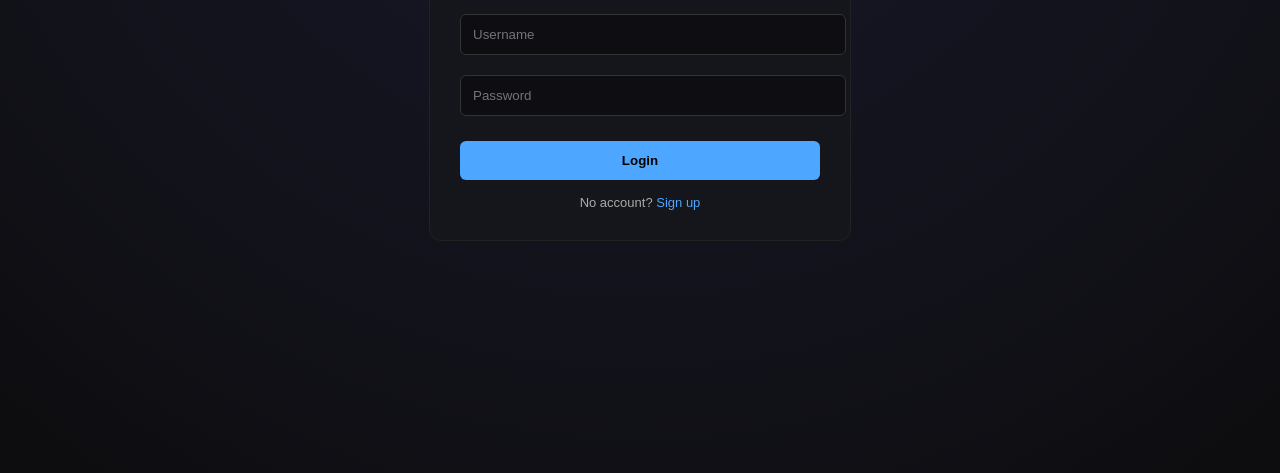
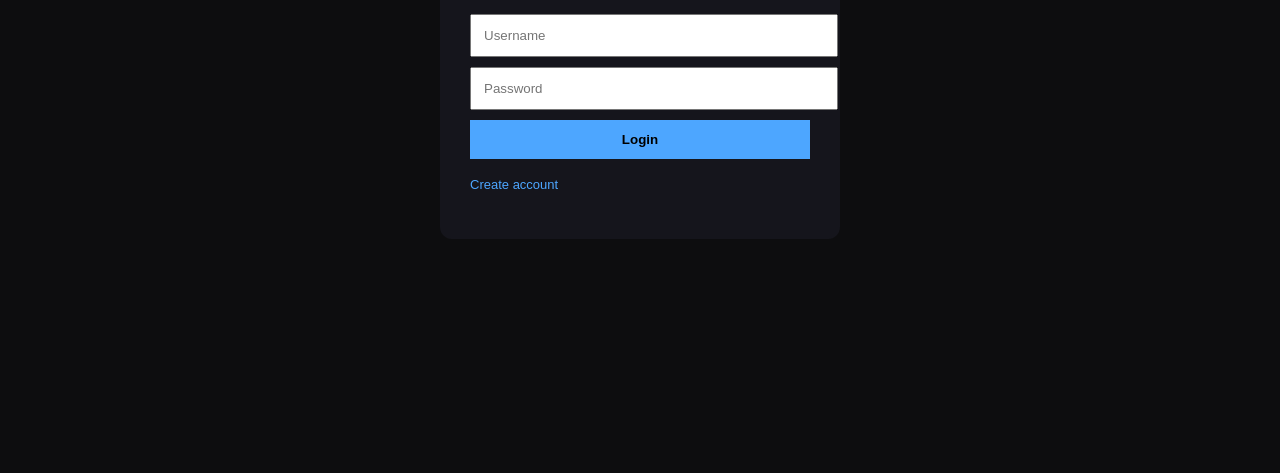
Before and after one commit to jergan-studio/Blox2d, a plain HTML site: page login.html in a window 1280 px wide. Shown: the part 327-800 px from the top of the page. Drawn offline with Linux system fonts and the light colour scheme.

Commit message:
Update login.html

```diff
--- a/login.html
+++ b/login.html
@@ -1,142 +1,40 @@
 <!DOCTYPE html>
-<html lang="en">
+<html>
 <head>
-  <meta charset="UTF-8" />
-  <meta name="viewport" content="width=device-width, initial-scale=1.0" />
   <title>Blox2D — Login</title>
-
   <style>
-    body {
-      margin: 0;
-      height: 100vh;
-      font-family: Arial, Helvetica, sans-serif;
-      background: radial-gradient(circle at top, #1a1a2e, #0d0d0f);
-      color: white;
-      display: flex;
-      align-items: center;
-      justify-content: center;
-    }
-
-    .box {
-      background: #15151c;
-      border: 1px solid #222;
-      border-radius: 12px;
-      width: 360px;
-      padding: 30px;
-    }
-
-    h2 {
-      text-align: center;
-      color: #4da6ff;
-    }
-
-    input {
-      width: 100%;
-      padding: 12px;
-      margin: 10px 0;
-      background: #0d0d12;
-      border: 1px solid #333;
-      border-radius: 6px;
-      color: white;
-    }
-
-    button {
-      width: 100%;
-      padding: 12px;
-      margin-top: 15px;
-      background: #4da6ff;
-      border: none;
-      border-radius: 6px;
-      font-weight: bold;
-      cursor: pointer;
-      color: black;
-    }
-
-    .error {
-      margin-top: 10px;
-      font-size: 13px;
-      color: #ff4d4d;
-      text-align: center;
-      display: none;
-    }
-
-    .toggle {
-      text-align: center;
-      margin-top: 15px;
-      font-size: 13px;
-      color: #aaa;
-      cursor: pointer;
-    }
-
-    .toggle span {
-      color: #4da6ff;
-    }
-
-    .hidden { display: none; }
+    body{margin:0;height:100vh;display:flex;align-items:center;justify-content:center;
+    background:#0d0d0f;color:white;font-family:Arial}
+    .box{background:#15151c;padding:30px;border-radius:12px;width:340px}
+    input,button{width:100%;padding:12px;margin-top:10px}
+    button{background:#4da6ff;border:0;font-weight:bold;cursor:pointer}
+    .error{color:#ff4d4d;font-size:13px;display:none;text-align:center}
+    a{color:#4da6ff;text-decoration:none;font-size:13px}
   </style>
 </head>
 <body>
 
 <div class="box">
-
-  <div id="login">
-    <h2>Login</h2>
-    <input id="loginUser" placeholder="Username">
-    <input id="loginPass" type="password" placeholder="Password">
-    <button onclick="login()">Login</button>
-    <div id="loginError" class="error"></div>
-    <div class="toggle" onclick="showSignup()">No account? <span>Sign up</span></div>
-  </div>
-
-  <div id="signup" class="hidden">
-    <h2>Sign Up</h2>
-    <input id="signUser" placeholder="Username">
-    <input id="signEmail" placeholder="Email">
-    <input id="signPass" type="password" placeholder="Password">
-    <button onclick="signup()">Create Account</button>
-    <div id="signError" class="error"></div>
-    <div class="toggle" onclick="showLogin()">Have an account? <span>Login</span></div>
-  </div>
-
+  <h2>Login</h2>
+  <input id="user" placeholder="Username">
+  <input id="pass" type="password" placeholder="Password">
+  <button onclick="login()">Login</button>
+  <div id="err" class="error"></div>
+  <p><a href="signup.html">Create account</a></p>
 </div>
 
 <script>
-  function showSignup() {
-    login.classList.add("hidden");
-    signup.classList.remove("hidden");
+function login(){
+  if(
+    user.value!==localStorage.getItem("blox_user") ||
+    pass.value!==localStorage.getItem("blox_pass")
+  ){
+    err.innerText="Invalid login";
+    err.style.display="block";
+    return;
   }
-
-  function showLogin() {
-    signup.classList.add("hidden");
-    login.classList.remove("hidden");
-  }
-
-  function signup() {
-    if (!signUser.value || !signEmail.value || !signPass.value) {
-      signError.innerText = "All fields required.";
-      signError.style.display = "block";
-      return;
-    }
-
-    localStorage.setItem("blox_user", signUser.value);
-    localStorage.setItem("blox_email", signEmail.value);
-    localStorage.setItem("blox_pass", signPass.value);
-
-    window.location.href = "index.html";
-  }
-
-  function login() {
-    if (
-      loginUser.value !== localStorage.getItem("blox_user") ||
-      loginPass.value !== localStorage.getItem("blox_pass")
-    ) {
-      loginError.innerText = "Invalid login.";
-      loginError.style.display = "block";
-      return;
-    }
-
-    window.location.href = "index.html";
-  }
+  window.location.href="index.html";
+}
 </script>
 
 </body>
```
